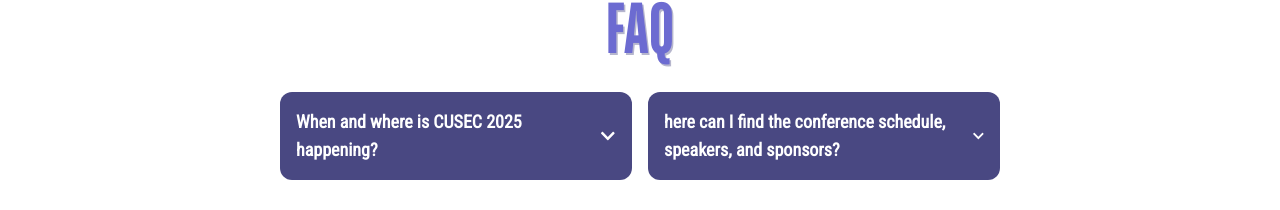
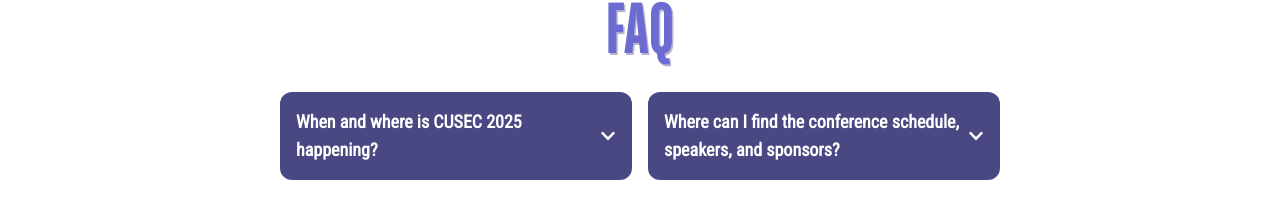
Before and after one commit to cusec/2025, a Next.js app: page / in a window 1280 px wide. Shown: the part 3753-3963 px from the top of the page. Built offline with nearby package versions, Linux system fonts and the light colour scheme.

Commit message:
fix: typo in FAQData, added set width to FAQItem to fix shrinking chevron in some containers

```diff
--- a/components/FAQ/FAQData.js
+++ b/components/FAQ/FAQData.js
@@ -12,7 +12,7 @@ const faqData = [
       ),
     },
     {
-      question: "here can I find the conference schedule, speakers, and sponsors?",
+      question: "Where can I find the conference schedule, speakers, and sponsors?",
       answer: (
         <>
             The schedule will be available on the website soon, along with
--- a/components/FAQ/FAQItem.tsx
+++ b/components/FAQ/FAQItem.tsx
@@ -34,7 +34,7 @@ const FAQItem: React.FC<FAQItemProps> = ({
     >
       {/* Question */}
       <div className="flex items-center justify-between">
-        <span className="RobotoText font-bold text-lg text-white">
+        <span className="RobotoText font-bold text-lg text-white w-[95%]">
           {question}
         </span>
         <FaChevronDown
```
